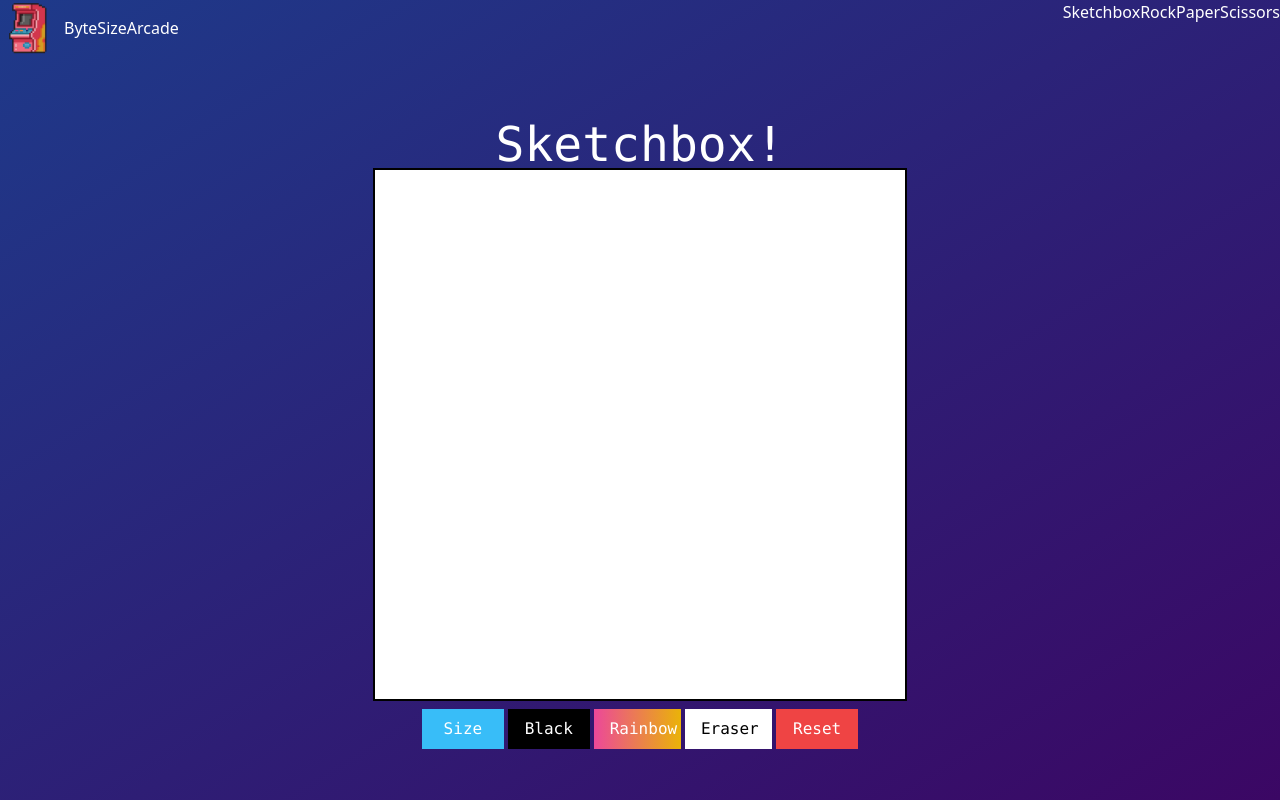
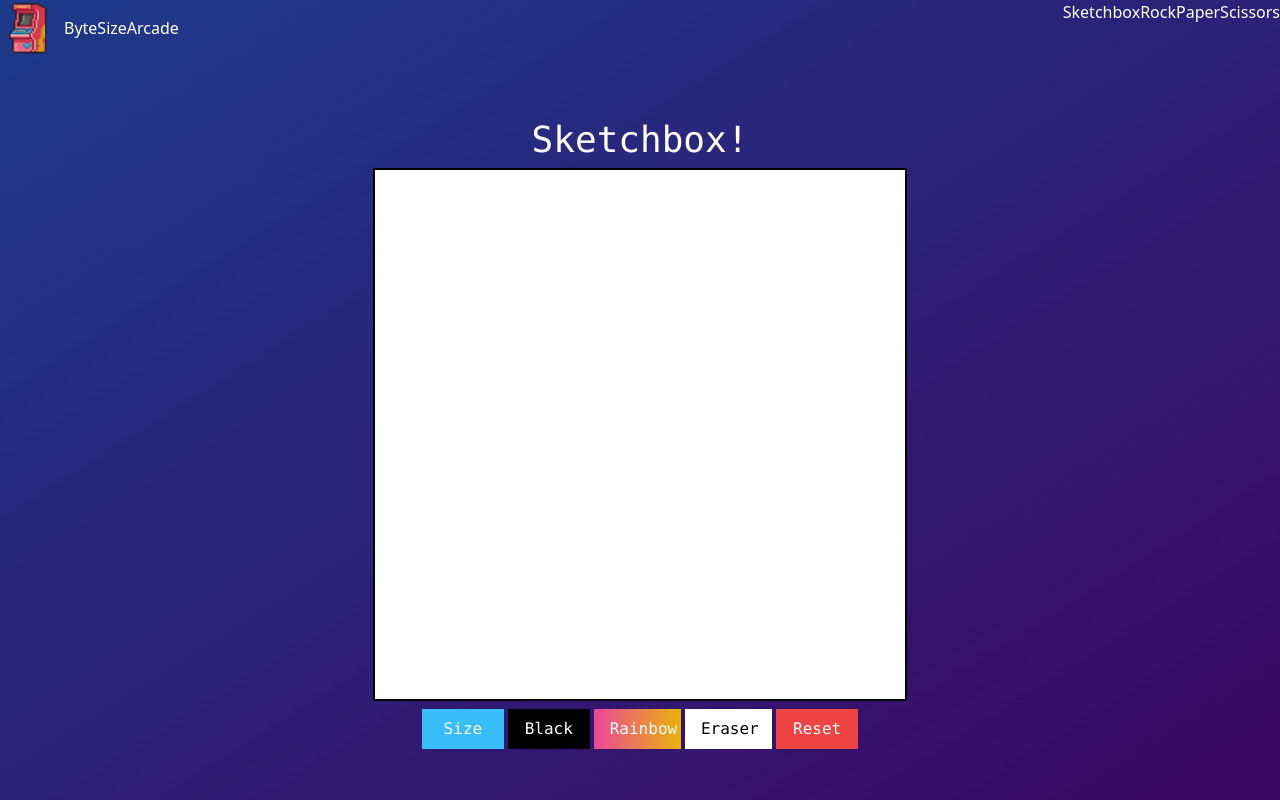
Before and after one commit to alex-nemeth/bite-size-arcade, a React (Vite) app: page /sketchbox in a window 1280 px wide. Built offline with nearby package versions, Linux system fonts and the light colour scheme.

Commit message:
consistent spacing

```diff
--- a/src/components/sketchBox/Sketchbox.jsx
+++ b/src/components/sketchBox/Sketchbox.jsx
@@ -48,7 +48,7 @@
                     w-10/12 sm:w-9/12 md:w-8/12 lg:w-6/12 xl:w-5/12 2xl:w-4/12
                     font-mono"
         >
-            <h1 className="text-2xl md:text-3xl lg:text-4xl xl:text-5xl">
+            <h1 className="font-signature mb-2 text-xl md:text-2xl lg:text-3xl xl:text-4xl">
                 Sketchbox!
             </h1>
             <div
```
